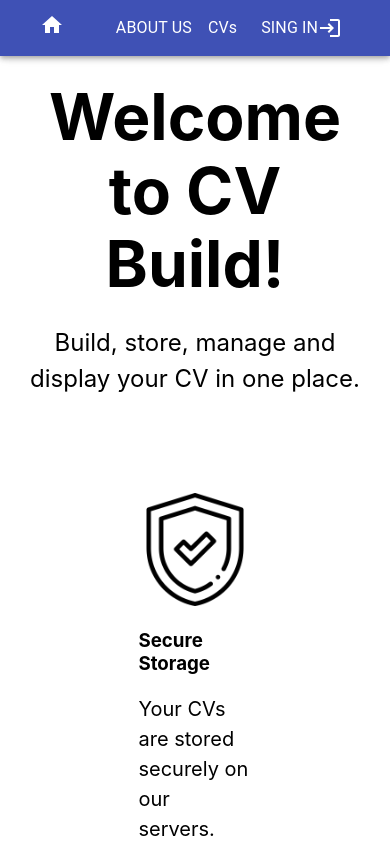
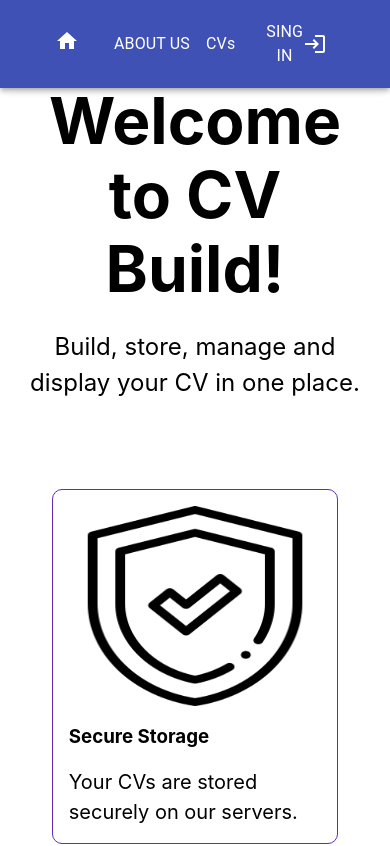
Before and after one commit to asreal089/cvbuilder, a Next.js app: page / in a window 390 px wide. Shown: the top 846 px of the page. Built offline with nearby package versions, Linux system fonts and the light colour scheme; no server answers.

Commit message:
fixing layout for display on mobile device.

```diff
--- a/components/navbar.tsx
+++ b/components/navbar.tsx
@@ -18,13 +18,16 @@ const Navbar = () => {
 
   return (
     <AppBar position="fixed" className="center">
-      <Toolbar>
+      <Toolbar className="toolBar">
         <IconButton edge="start" aria-label="menu">
           <Link href="/">
             <HomeIcon className="white" />
           </Link>
         </IconButton>
         <ul className="menu">
+          <li>
+
+          </li>
           <li>
             <Link href="/about-us" className="white">
               <Typography>ABOUT US</Typography>
--- a/pages/about-us.tsx
+++ b/pages/about-us.tsx
@@ -2,6 +2,7 @@ import { Container } from "@material-ui/core";
 import type { NextPage } from "next";
 import Head from "next/head";
 import Navbar from "../components/navbar";
+import styles from "../styles/Home.module.css";
 
 const aboutUs: NextPage = () => {
   return (
@@ -15,7 +16,7 @@ const aboutUs: NextPage = () => {
         <link rel="icon" href="/favicon.ico" />
       </Head>
 
-      <Container>
+      <Container className={styles.main}>
         <Navbar />
         <h1>About CvBuild</h1>
         <p>
--- a/styles/Home.module.css
+++ b/styles/Home.module.css
@@ -80,15 +80,14 @@
 
 .card {
   margin: 1rem;
-  padding: 1.5rem;
+  padding: 1rem;
   text-align: left;
   color: inherit;
   text-decoration: none;
-  border: 1px solid var(--color-light-gray);
+  border: 1px  solid var(--secondary-dark);
   border-radius: 10px;
   transition: color 0.15s ease, border-color 0.15s ease;
   width: 45%;
-  padding-top: 1vh;
   flex: 1 0 calc(45% - 16px);
 }
 
@@ -119,6 +118,16 @@
   .grid {
     width: 100%;
     flex-direction: column;
+  }
+  .card{
+    width: 80%;
+    display: flex;
+    flex-direction: column;
+    justify-content: center;
+    justify-items: center;
+  }
+  .main{
+    padding-top: 10vh;
   }
 }
 .mainbody{
--- a/styles/globals.css
+++ b/styles/globals.css
@@ -75,6 +75,9 @@ a {
   width: 50%;
 }
 
+.toolBar{
+  width: 80%;
+}
 .campoFull{
   width: 100% !important;
 }
@@ -98,9 +101,18 @@ a {
   align-items: right;
 }
 
+.menu {
+  display: flex;
+  justify-content: center;
+  width: 100%;
+  align-items: center;
+  padding: 1rem 0;
+}
+
 ul.menu li {
   display:inline-block;
   padding-right: 1rem;
+  justify-content: center;
 }
 
 .white{
```
